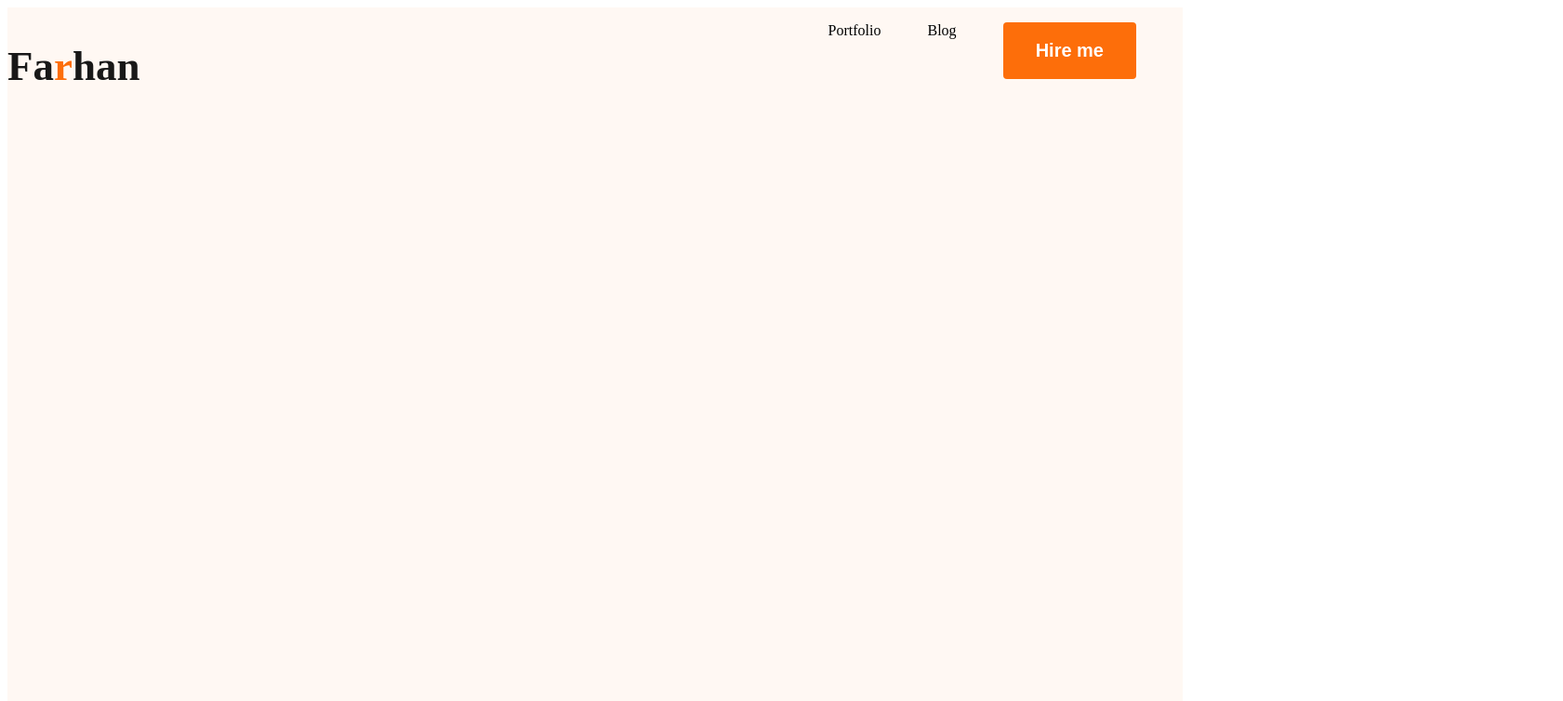
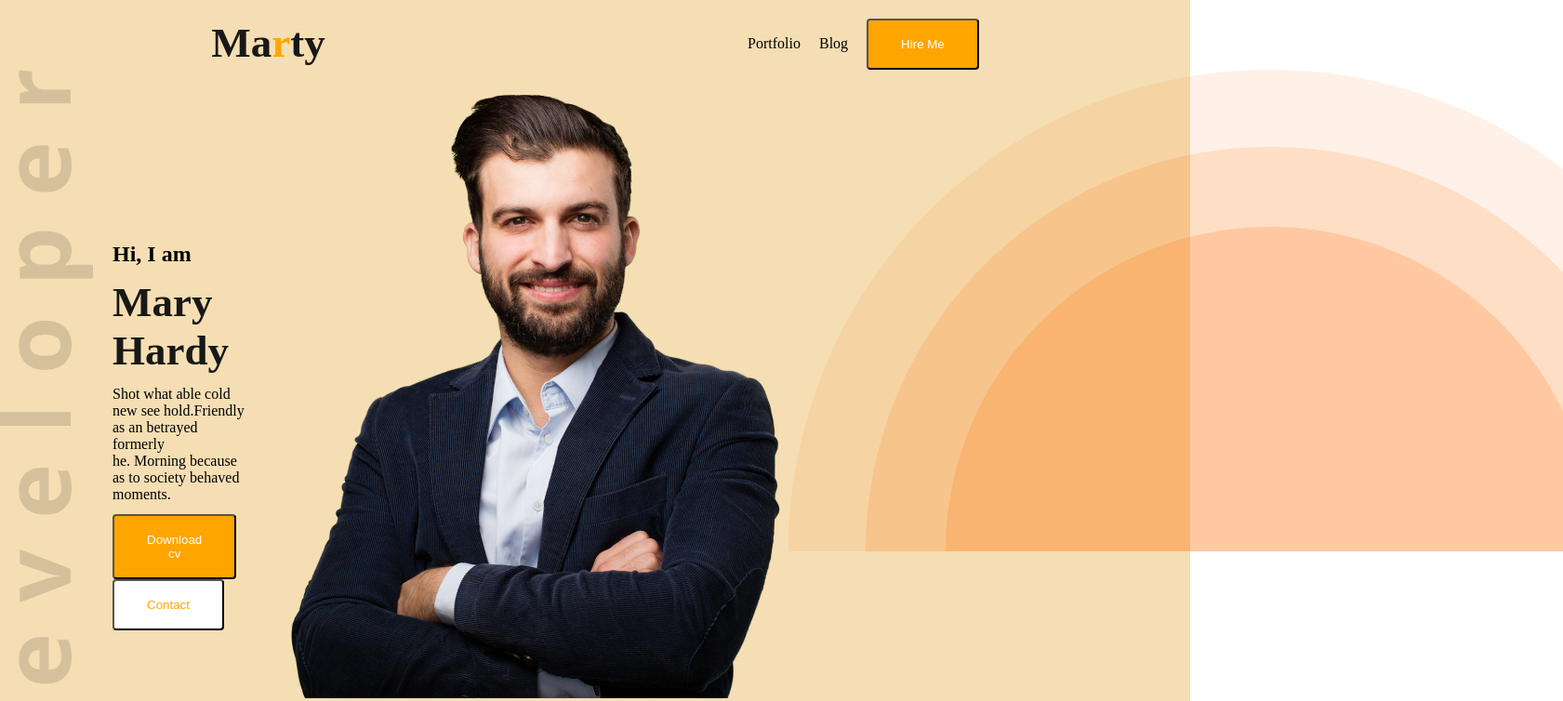
Before and after one commit to farhan1824/pracrice-project-1, a plain HTML site: page practice-2.html in a window 1280 px wide. Shown: the top 754 px of the page at 93% size, 1681 px wide, since content can reach past the window. Drawn offline with Linux system fonts and the light colour scheme.

Commit message:
full code marty bade

```diff
--- /dev/null
+++ b/index.css
@@ -0,0 +1,24 @@
+*{
+    margin: 0px;
+    padding: 0px;
+}
+/* header style */
+.total-header{
+    background-color: gray;
+    height: 80px;
+    display: flex;
+    justify-content: space-around;
+    padding-top:12px;
+}
+.lists ul{
+    list-style: none;
+    display: flex;
+    gap: 30px;
+    padding-top: 12px;
+    font-style: italic;
+
+}
+
+li{
+    font-size: large;
+}
--- a/practice-2.css
+++ b/practice-2.css
@@ -1,39 +1,80 @@
+*{
+    margin: 0px;
+    padding: 0px;
+}
+.total-header{
+    background-color:wheat;
+     height: 850px;
+
+}
+
+.dev{
+
+    display: flex;
+    width: auto;
+    justify-content: space-evenly;
+}
 
 
-.btn-primary{
-    padding:19px 35px  ;
-    color:  #FFF;
-    font-size: 20px;
-    font-weight: 700;
-    background-color: #FD6E0A;
-    border: 0px;
-    border-radius: 4px;
+
+.heading{
+    display: flex;
+    justify-content:space-around;
+    padding-top: 20px;
+
 
 }
-/* .front-page{
+.lists{
+    list-style: none;
     display: flex;
+    gap: 20px;
     text-align: center;
-} */
-.elements-of-head{
-    display: flex;
-    justify-content:space-between;
 }
-.this-is-head{
+.btn-universal{
+    background-color: orange;
 
-    height: 837px;
-    background-color: #FFF8F3;
+    color: white;
+    padding: 18px 35px;
+    border-radius: 4px;
 }
-.right-side{
-    display: flex;
-
-    list-style: none;
-}
-.right-side li{
-    align-items: center;
-    margin-right:50px;
+.top-down{
+    padding-top: 18px;
 }
 h1{
     color: #181818;
     font-size: 45px;
     font-weight: 800;
 }
+.btn{
+    background-color: white;
+    color: orange;
+    padding: 18px 35px;
+    border-radius: 4px;
+}
+.distance{
+    margin-right: 10px;
+}
+.text{
+    padding-top: 185px;
+    margin-left: 20px;
+}
+.down{
+    padding-bottom: 12px;
+}
+/* .total-2nd-heading{
+     display: flex;
+    justify-content: space-between;
+} */
+.marty-images{
+    position: relative;
+}
+.second-image{
+ position: absolute;
+
+}
+
+.mary{
+
+    display: flex;
+    justify-content:space-around;
+}
--- a/practice-2.html
+++ b/practice-2.html
@@ -6,23 +6,55 @@
     <title>this is my 2nd pratcice project</title>
     <link rel="stylesheet" href="practice-2.css">
 </head>
-<body>
-    <header>
-    <!-- head of the porfolio -->
-<section class="this-is-head">
-    <div class="elements-of-head">
-        <h1>Fa<span style="color:#FD6E0A ;">r</span>han </h1>
-        <ul class="right-side">
-            <li>Portfolio</li>
-            <li>Blog</li>
-            <li><button class="btn-primary">Hire me</button></li>
-        </ul>
+<body >
+ <header class="header container">
+
+
+    <section class="total-header">
+
+        <div class="heading">
+            <h1>Ma<span style="color: orange;">r</span>ty</h1>
+            <ul class="lists">
+                <li class="top-down">Portfolio</li>
+                <li class="top-down">Blog</li>
+                <li><button class="btn-universal">Hire Me</button></li>
+            </ul>
+        </div>
+    <section class="total-2nd-heading">
+
+        <div class="dev">
+
+        <div class="left-image">
+            <img src="./images/developer.png" alt="">
+        </div>
+
+
+            <div class="text">
+
+            <h2 class="down">Hi, I am</h2>
+            <h1 class="down">Mary Hardy</h1>
+            <p class="down">Shot what able cold new see hold.Friendly as an betrayed formerly <br>
+            he. Morning because as to society behaved moments.</p>
+            <button class="btn-universal distance ">Download cv</button>
+            <button class="btn distance" >Contact</button>
+        </div>
+
+        <div  class="mary">
+        <div class="marty-images">
+            <img  src="./images/hardy.png" alt="">
+            <!-- <img  src="./images/header_bg.png" alt="" srcset=""> -->
+        </div>
+        <div>
+            <img src="./images/header_bg.png" alt="">
+        </div>
+        </div>
 
         </div>
-    </div>
+    </section>
 
-</section>
-    </header>
+    </section>
+
+ </header>
     <main></main>
     <footer></footer>
 </body>
```
Also changed, not shown: index.html (added, +39 -0 lines), icons/bar-chart.png (added), icons/coding.png (added), icons/digital-marketing.png (added), icons/phone-call.png (added), icons/startup.png (added), image/author.jpg (added), image/background.jpg (added), image/blog-1.jpg (added), image/blog-2.jpg (added), image/blog-3.jpg (added), image/footer-bg.png (added), image/girl-3.jpg (added), image/man-1.jpg (added), 3 more files.
